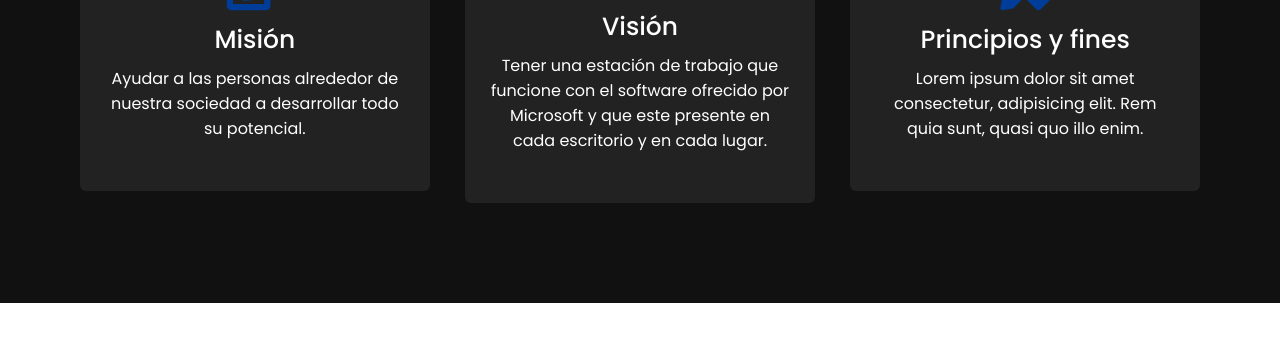
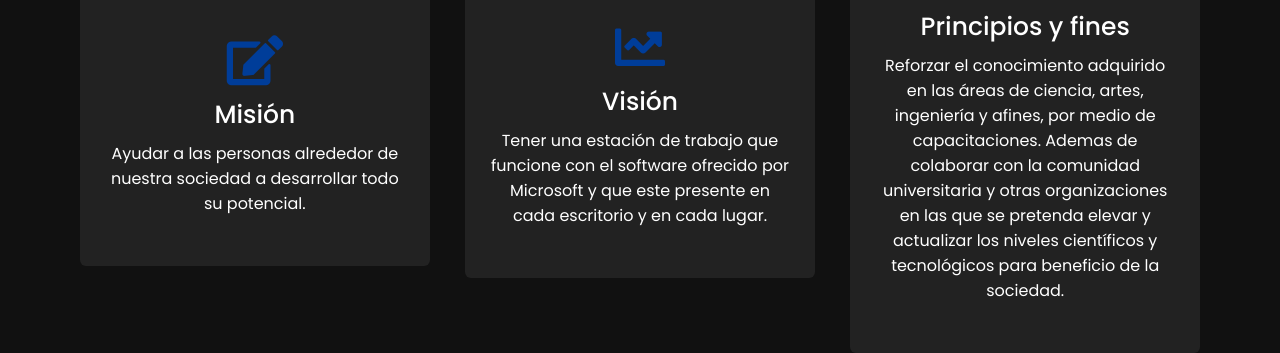
Before and after one commit to CarlaMamaniChavez/WebSite-Community, a plain HTML site: page index.html in a window 1280 px wide. Shown: the part 1862-2215 px from the top of the page. Drawn offline with nearby package versions, Linux system fonts and the light colour scheme.

Commit message:
Update index.html

```diff
--- a/index.html
+++ b/index.html
@@ -1,19 +1,21 @@
 <!DOCTYPE html>
 <!-- Created By CodingNepal -->
 <html lang="en">
+
 <head>
     <meta charset="UTF-8">
     <meta name="viewport" content="width=device-width, initial-scale=1.0">
     <title>ML Student Ambassadors</title>
     <link rel="stylesheet" href="style.css">
-    <link rel="stylesheet" href="https://cdnjs.cloudflare.com/ajax/libs/font-awesome/5.15.3/css/all.min.css"/>
+    <link rel="stylesheet" href="https://cdnjs.cloudflare.com/ajax/libs/font-awesome/5.15.3/css/all.min.css" />
     <script src="https://code.jquery.com/jquery-3.5.1.min.js"></script>
     <script src="https://cdnjs.cloudflare.com/ajax/libs/typed.js/2.0.11/typed.min.js"></script>
     <script src="https://cdnjs.cloudflare.com/ajax/libs/waypoints/4.0.1/jquery.waypoints.min.js"></script>
     <script src="https://cdnjs.cloudflare.com/ajax/libs/OwlCarousel2/2.3.4/owl.carousel.min.js"></script>
-    <link rel="stylesheet" href="https://cdnjs.cloudflare.com/ajax/libs/OwlCarousel2/2.3.4/assets/owl.carousel.min.css"/>
+    <link rel="stylesheet" href="https://cdnjs.cloudflare.com/ajax/libs/OwlCarousel2/2.3.4/assets/owl.carousel.min.css" />
 
 </head>
+
 <body>
     <div class="scroll-up-btn">
         <i class="fas fa-angle-up"></i>
@@ -87,11 +89,13 @@
                     <div class="box">
                         <i class="fas fa-pencil-ruler"></i>
                         <div class="text">Principios y fines</div>
-                        <p>Lorem ipsum dolor sit amet consectetur, adipisicing elit. Rem quia sunt, quasi quo illo enim.</p>
+                        <p>Reforzar el conocimiento adquirido en las áreas de ciencia, artes, ingeniería y afines, por medio de capacitaciones. Ademas de colaborar con la comunidad universitaria y otras organizaciones en las que se pretenda elevar y actualizar
+                            los niveles científicos y tecnológicos para beneficio de la sociedad.
+                        </p>
                     </div>
                 </div>
-               </div>
             </div>
+        </div>
         </div>
     </section>
 
@@ -241,4 +245,5 @@
 
     <script src="script.js"></script>
 </body>
+
 </html>
```
